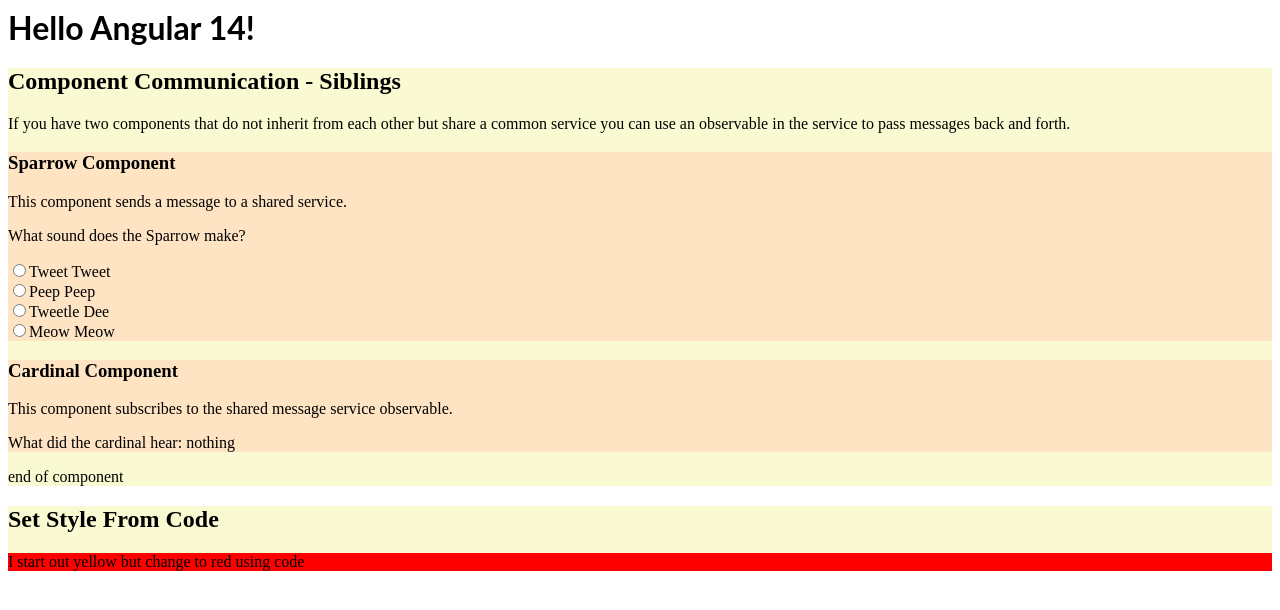
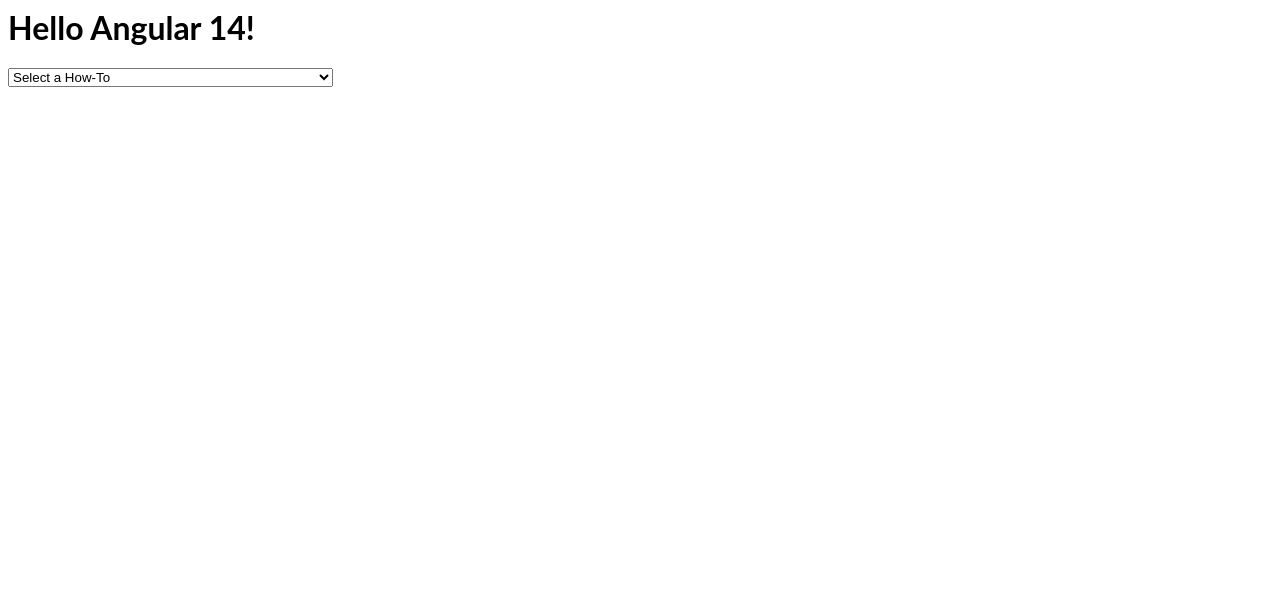
Before and after one commit to jbratu/srp-angular-standards, an Angular app: page / in a window 1280 px wide. Shown: the top 610 px of the page. Built offline with nearby package versions, Linux system fonts and the light colour scheme.

Commit message:
Add how-to selector

```diff
--- a/src/app/howto/howto.component.html
+++ b/src/app/howto/howto.component.html
@@ -1,3 +1,15 @@
-<app-communication-with-service></app-communication-with-service>
+<select name="howto-selector" (change)="selectHowto($event)">
+  <option value="none">Select a How-To</option>
+  <option value="comp-comm">
+    Communication Between Components with Service
+  </option>
+  <option value="set-style-code">Set Element Style Using Code</option>
+</select>
 
-<app-set-style-from-code></app-set-style-from-code>
+<app-communication-with-service
+  *ngIf="selectedHowTo === 'comp-comm'"
+></app-communication-with-service>
+
+<app-set-style-from-code
+  *ngIf="selectedHowTo === 'set-style-code'"
+></app-set-style-from-code>
--- a/src/app/howto/howto.component.ts
+++ b/src/app/howto/howto.component.ts
@@ -3,13 +3,17 @@
 @Component({
   selector: 'app-howto',
   templateUrl: './howto.component.html',
-  styleUrls: ['./howto.component.css']
+  styleUrls: ['./howto.component.css'],
 })
 export class HowtoComponent implements OnInit {
+  selectedHowTo = '';
 
-  constructor() { }
+  constructor() {}
 
-  ngOnInit() {
+  ngOnInit() {}
+
+  selectHowto(event: any) {
+    // console.log(event.target.selectedIndex);
+    this.selectedHowTo = event.target.value;
   }
-
 }
```
